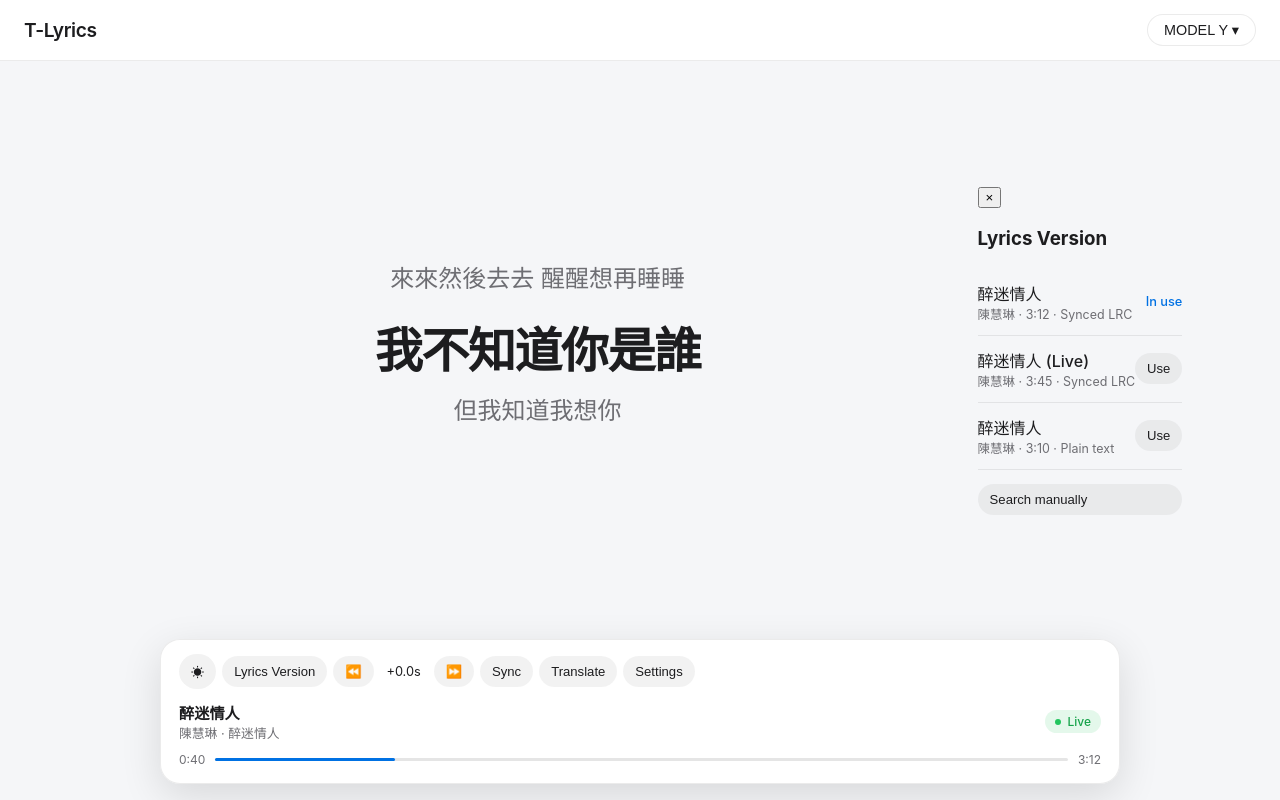
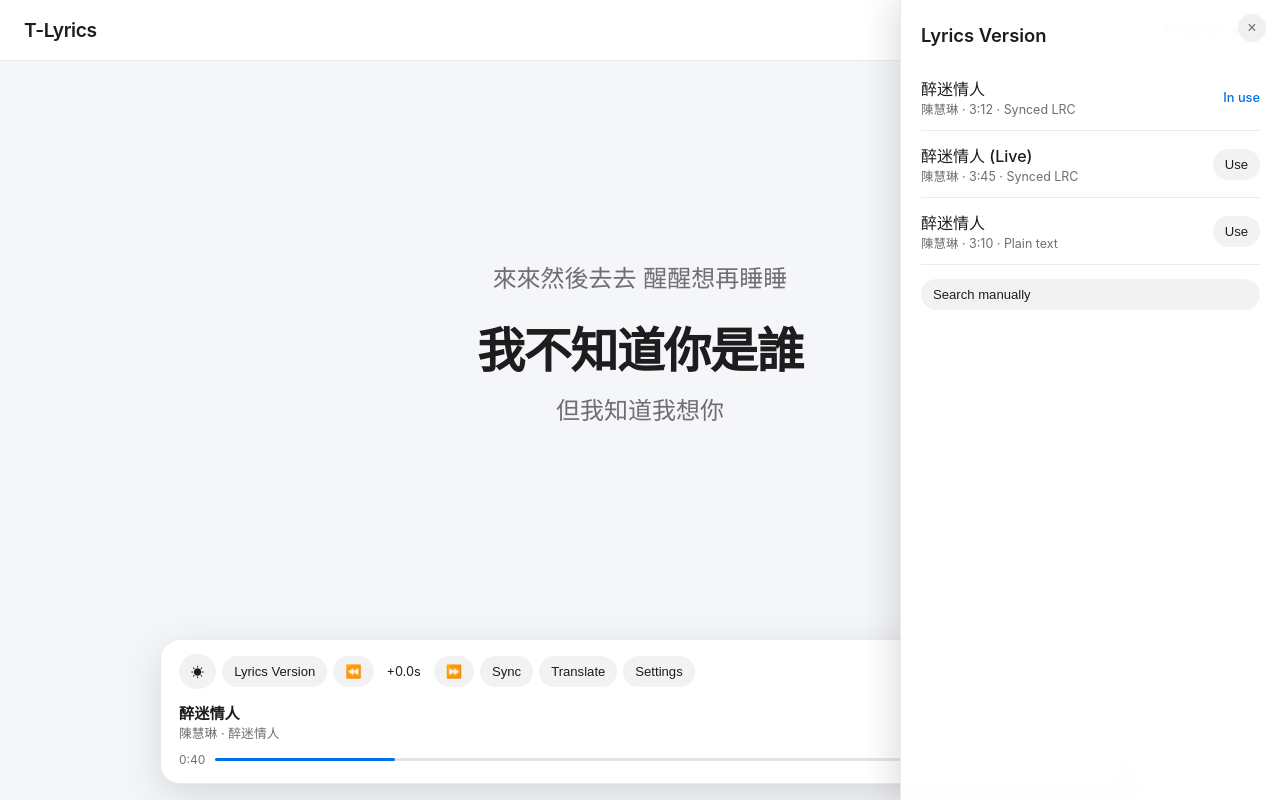
Before and after one commit to CY514539/grok-new-tlyrics, a React (Vite) app in the folder frontend/: page / in a window 1280 px wide. Both pictures are taken after a click on the button "Lyrics Version". Built offline with nearby package versions, Linux system fonts and the light colour scheme; the HTML template or start-up script is replaced by a standard one.

Commit message:
feat: switch panels to side drawer so lyrics stay visible

```diff
--- a/frontend/src/components/Player.tsx
+++ b/frontend/src/components/Player.tsx
@@ -37,7 +37,7 @@ export default function Player({ snapshot, lrc }: Props) {
   const progressPercent = durationMs > 0 ? Math.min(100, (progressMs / durationMs) * 100) : 0
 
   const [theme, setTheme] = useState<'light' | 'dark'>('light')
-  const [modal, setModal] = useState<string | null>(null)
+  const [panel, setPanel] = useState<string | null>(null)
   const [offsetMs, setOffsetMs] = useState(0)
   const [selectedVersion, setSelectedVersion] = useState('v1')
   const [translateOn, setTranslateOn] = useState(false)
@@ -71,15 +71,15 @@ export default function Player({ snapshot, lrc }: Props) {
       <div className="bottom-panel">
         <div className="controls">
           <button className="btn" onClick={toggleTheme}>{theme === 'light' ? '☀' : '☾'}</button>
-          <button className="btn" onClick={() => setModal('version')}>Lyrics Version</button>
+          <button className="btn" onClick={() => setPanel('version')}>Lyrics Version</button>
           <button className="btn" onClick={() => setOffsetMs(o => o - 500)}>⏪</button>
           <span style={{ fontSize: '0.8rem', minWidth: 48, textAlign: 'center' }}>
             {offsetMs >= 0 ? '+' : ''}{(offsetMs / 1000).toFixed(1)}s
           </span>
           <button className="btn" onClick={() => setOffsetMs(o => o + 500)}>⏩</button>
-          <button className="btn" onClick={() => setModal('sync')}>Sync</button>
-          <button className="btn" onClick={() => setModal('translate')}>Translate</button>
-          <button className="btn" onClick={() => setModal('settings')}>Settings</button>
+          <button className="btn" onClick={() => setPanel('sync')}>Sync</button>
+          <button className="btn" onClick={() => setPanel('translate')}>Translate</button>
+          <button className="btn" onClick={() => setPanel('settings')}>Settings</button>
         </div>
 
         <div className="song-info">
@@ -99,12 +99,13 @@ export default function Player({ snapshot, lrc }: Props) {
         </div>
       </div>
 
-      {modal && (
-        <div className="modal-overlay" onClick={() => setModal(null)}>
-          <div className="modal" onClick={e => e.stopPropagation()} style={{ position: 'relative', maxHeight: '80vh', overflowY: 'auto' }}>
-            <button className="modal-close" onClick={() => setModal(null)}>×</button>
+      {panel && (
+        <>
+          <div className="drawer-overlay" onClick={() => setPanel(null)} />
+          <div className="drawer">
+            <button className="drawer-close" onClick={() => setPanel(null)}>×</button>
 
-            {modal === 'version' && (
+            {panel === 'version' && (
               <>
                 <h3>Lyrics Version</h3>
                 {mockVersions.map(v => (
@@ -117,16 +118,16 @@ export default function Player({ snapshot, lrc }: Props) {
                     </div>
                     {selectedVersion === v.id
                       ? <span style={{ fontSize: '0.8rem', color: 'var(--accent)', fontWeight: 500 }}>In use</span>
-                      : <button className="btn" onClick={() => { setSelectedVersion(v.id); setModal(null) }}>Use</button>}
+                      : <button className="btn" onClick={() => { setSelectedVersion(v.id); setPanel(null) }}>Use</button>}
                   </div>
                 ))}
-                <button className="btn" style={{ width: '100%', marginTop: 14 }} onClick={() => setModal(null)}>
+                <button className="btn" style={{ width: '100%', marginTop: 14 }} onClick={() => setPanel(null)}>
                   Search manually
                 </button>
               </>
             )}
 
-            {modal === 'sync' && (
+            {panel === 'sync' && (
               <>
                 <h3>Share Lyrics Live</h3>
                 <div style={{ textAlign: 'center' }}>
@@ -145,7 +146,7 @@ export default function Player({ snapshot, lrc }: Props) {
               </>
             )}
 
-            {modal === 'translate' && (
+            {panel === 'translate' && (
               <>
                 <h3>Translate Lyrics</h3>
                 <div style={{ display: 'flex', justifyContent: 'space-between', alignItems: 'center', marginBottom: 20 }}>
@@ -174,7 +175,7 @@ export default function Player({ snapshot, lrc }: Props) {
               </>
             )}
 
-            {modal === 'settings' && (
+            {panel === 'settings' && (
               <>
                 <h3>Lyrics Settings</h3>
                 <div style={{ marginBottom: 18 }}>
@@ -216,7 +217,7 @@ export default function Player({ snapshot, lrc }: Props) {
               </>
             )}
           </div>
-        </div>
+        </>
       )}
     </>
   )
```
